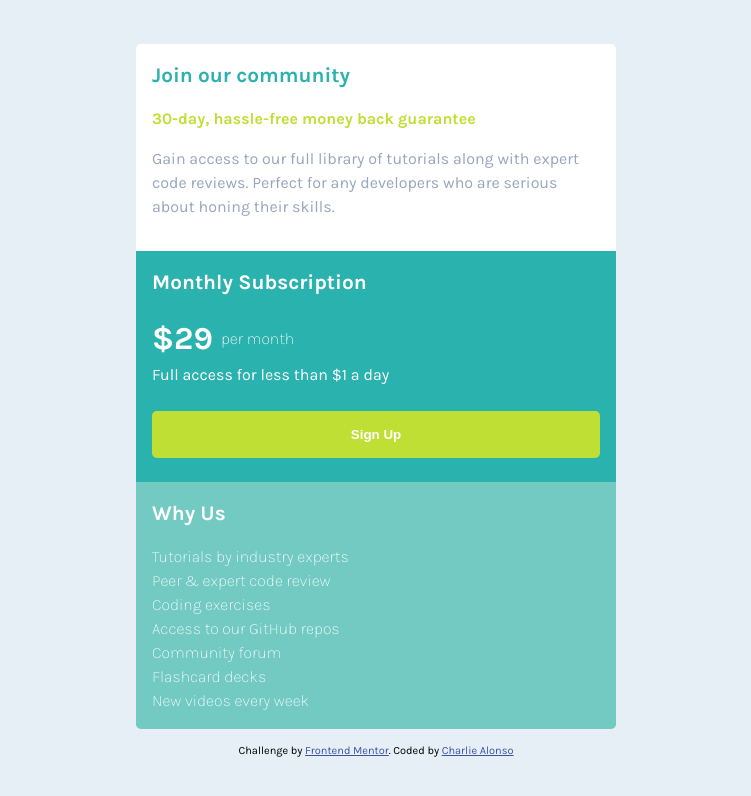
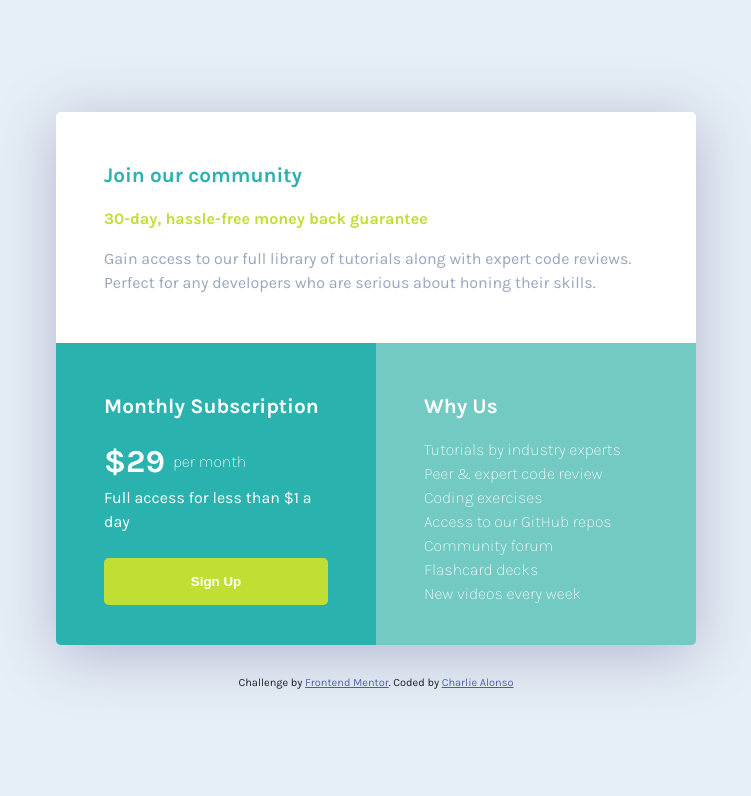
Before and after one commit to Charlie025x/Single-price-grid-component, a plain HTML site: page index.html in a window 1280 px wide. Shown: the whole page, without its empty margins (264-1015 px from the left). Drawn offline with Linux system fonts and the light colour scheme.

Commit message:
added grid layout for larger screens, plus a drop shadow. desktop view is complete

```diff
--- a/css/style.scss
+++ b/css/style.scss
@@ -22,7 +22,7 @@ body {
   max-width: 30rem;
   border-radius: .3rem;
   overflow: hidden;
-  // width: 20rem;
+  filter: drop-shadow( 0px 10px 30px #b5b4d3);
   .card {
     padding: 1rem;
     line-height: 1.5;
@@ -90,8 +90,25 @@ body {
 
 .attribution {
   font-size: 11px; text-align: center;
-  margin-top: 1rem;
+  margin-top: 2rem;
   a {
     color: hsl(228, 45%, 44%);
   }
 }
+
+
+/* Large devices (laptops/desktops, 992px and up) */
+@media only screen and (min-width: 992px) {
+  .card-container {
+    display: grid;
+    grid-template-columns: 1fr 1fr;
+    max-width: 40rem;
+    .card {
+      padding: 3rem;
+      padding-bottom: 2rem;
+    }
+  }
+  .card-1 {
+    grid-column: span 2;
+  }
+}
```
Also changed, not shown: css/style.css, 1 other file.
